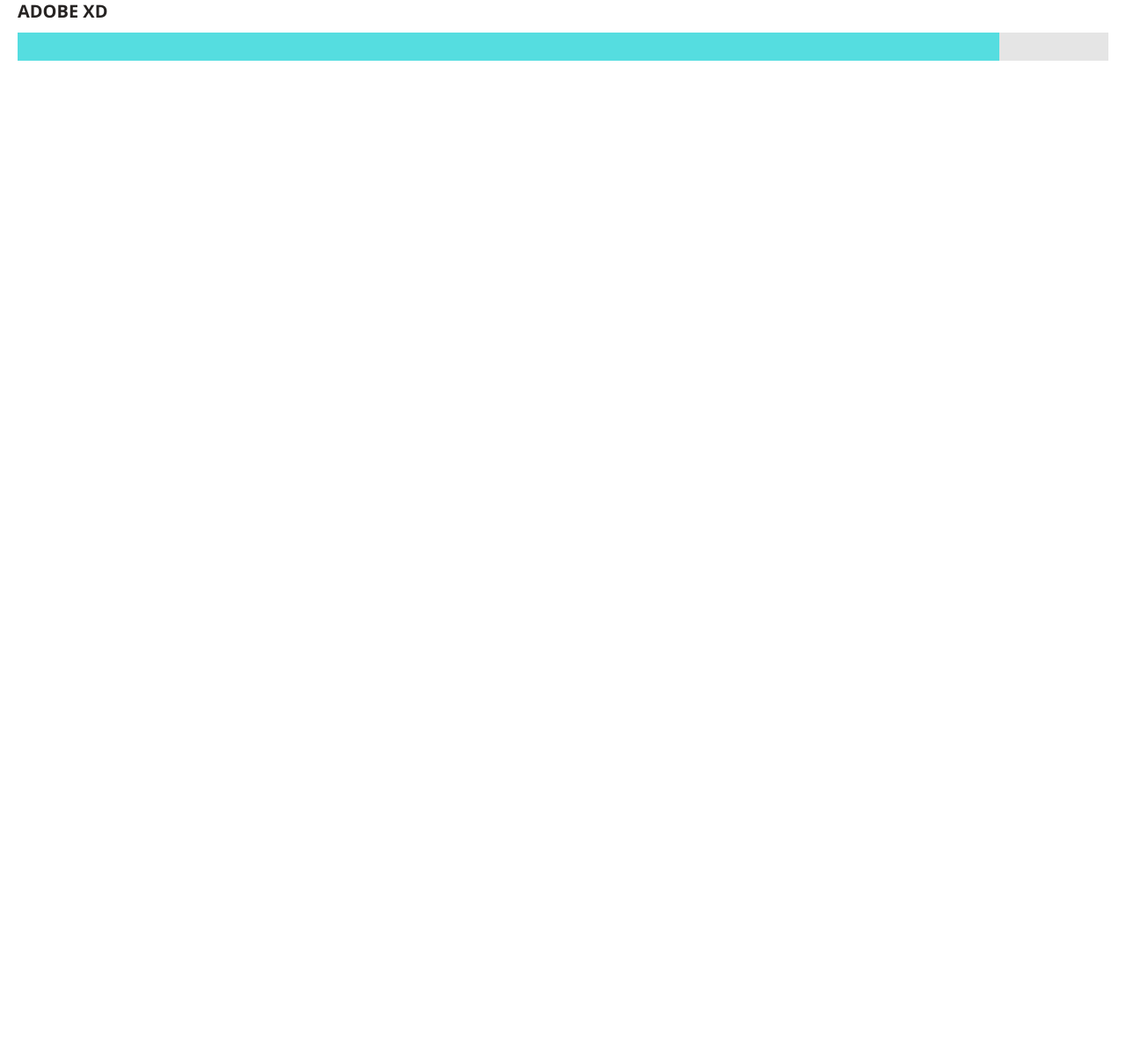
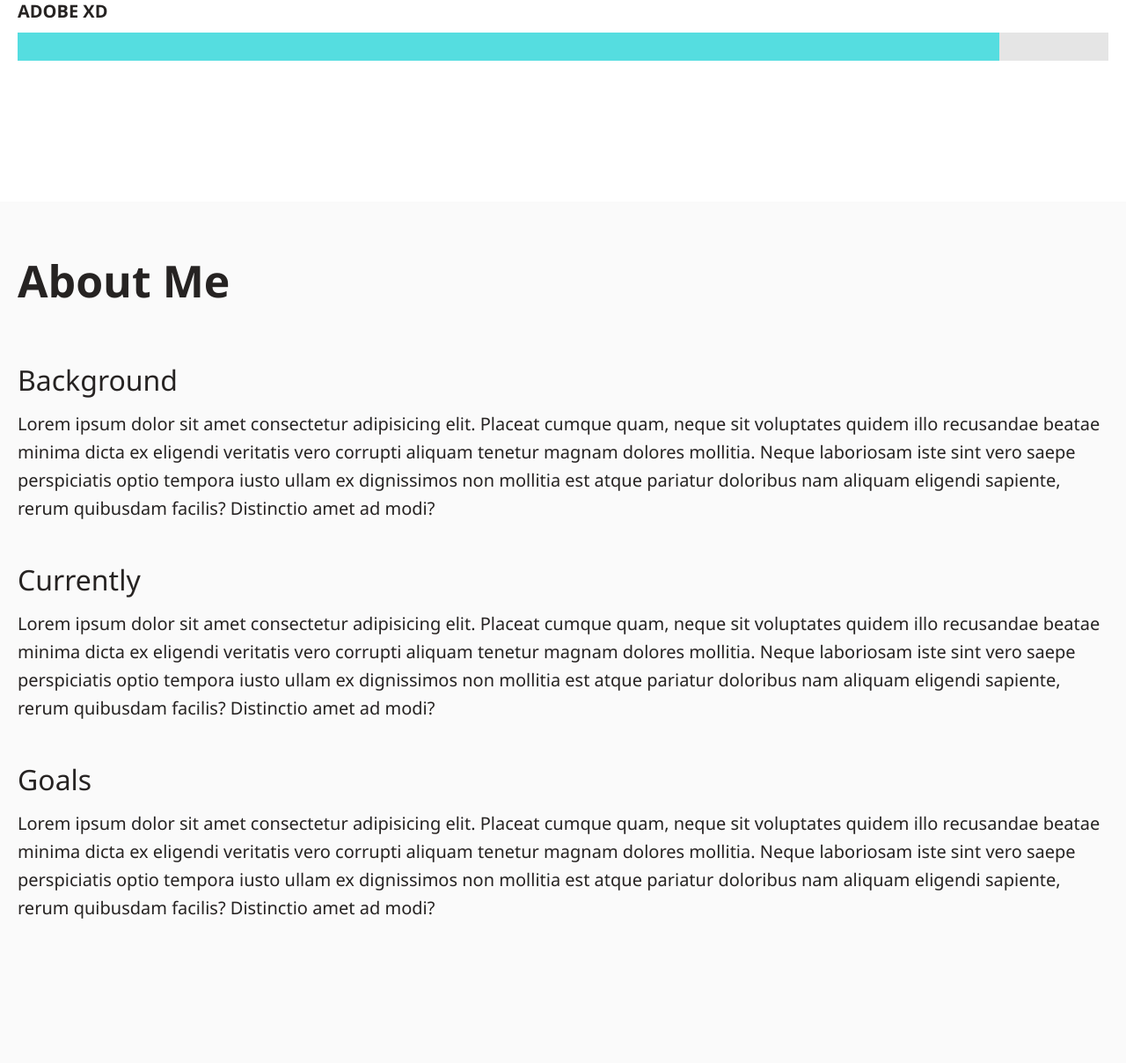
Before and after one commit to eddiemm/developer-portfolio, a PHP site: page / in a window 1280 px wide; the page is wider, and only the part inside the window is pictured. Shown: the part 2994-4202 px from the top of that part at 88% size. Before the commit the page ends 3063 px from the top of that part, so only its background shows below. Run offline with PHP 8.4, Linux system fonts and the light colour scheme; some libraries are stand-ins or nearby versions.

Commit message:
add about me section

```diff
--- a/css/styles.css
+++ b/css/styles.css
@@ -3,7 +3,7 @@
 :root {
     --dark: #262322;
     --accent: #DD2D4A;
-    --light: #e5e5e5;
+    --light: #fafafa;
 }
 
 * {
@@ -93,13 +93,11 @@ a:visited {
 }
 
 .menu-btn {
-    font-size: 1.5rem;
     cursor: pointer;
 }
 
 .close-btn {
     cursor: pointer;
-    font-size: 1rem;
     position: absolute;
     top: 1.3rem;
     right: 1.5rem;
@@ -273,3 +271,24 @@ h3 {
     width: 0;
     background: #55dde0;
 }
+
+#aboutme {
+    background: var(--light);
+}
+
+.aboutme-container {
+    margin-top: .70rem;
+    width: 100%;
+    display: flex;
+    flex-direction: column;
+    align-items: flex-start;
+}
+
+.aboutme-content {
+    margin-top: 2.15rem;
+    width: 100%;
+}
+
+.aboutme-copy {
+    margin-top: .65rem;
+}
--- a/index.html
+++ b/index.html
@@ -37,7 +37,7 @@
             <i class="fa-solid fa-xmark close-btn" onclick="closeMenu()"></i>
         </ul>
 
-        <i class="fa-solid fa-bars menu-btn" onclick="openMenu()"></i>
+        <i class="fa-solid fa-bars fa-lg menu-btn" onclick="openMenu()"></i>
     </nav>
 
     <section id="home" class="home">
@@ -127,6 +127,28 @@
             </div>
         </div>
     </section>
+    <section id="aboutme">
+        <h2 class="semibold section-title">
+            About Me
+        </h2>
+        <div class="aboutme-container">
+            <div class="aboutme-content">
+                <h3>Background</h3>
+                <p class="semilight aboutme-copy">Lorem ipsum dolor sit amet consectetur adipisicing elit. Placeat cumque quam, neque sit voluptates quidem illo recusandae beatae minima dicta ex eligendi veritatis vero corrupti aliquam tenetur magnam dolores mollitia.
+                Neque laboriosam iste sint vero saepe perspiciatis optio tempora iusto ullam ex dignissimos non mollitia est atque pariatur doloribus nam aliquam eligendi sapiente, rerum quibusdam facilis? Distinctio amet ad modi?</p>
+            </div>
+            <div class="aboutme-content">
+                <h3>Currently</h3>
+                <p class="semilight aboutme-copy">Lorem ipsum dolor sit amet consectetur adipisicing elit. Placeat cumque quam, neque sit voluptates quidem illo recusandae beatae minima dicta ex eligendi veritatis vero corrupti aliquam tenetur magnam dolores mollitia.
+                    Neque laboriosam iste sint vero saepe perspiciatis optio tempora iusto ullam ex dignissimos non mollitia est atque pariatur doloribus nam aliquam eligendi sapiente, rerum quibusdam facilis? Distinctio amet ad modi?</p>
+            </div>
+            <div class="aboutme-content">
+                <h3>Goals</h3>
+                <p class="semilight aboutme-copy">Lorem ipsum dolor sit amet consectetur adipisicing elit. Placeat cumque quam, neque sit voluptates quidem illo recusandae beatae minima dicta ex eligendi veritatis vero corrupti aliquam tenetur magnam dolores mollitia.
+                    Neque laboriosam iste sint vero saepe perspiciatis optio tempora iusto ullam ex dignissimos non mollitia est atque pariatur doloribus nam aliquam eligendi sapiente, rerum quibusdam facilis? Distinctio amet ad modi?</p>
+            </div>
+        </div>
+    </section>
     <script src="./js/main.js" defer></script>
 </body>
 </html>
```
